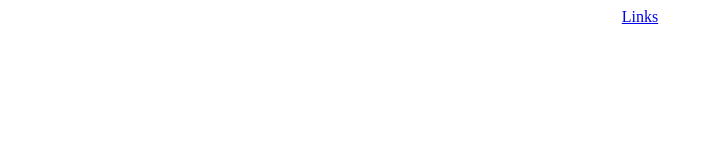
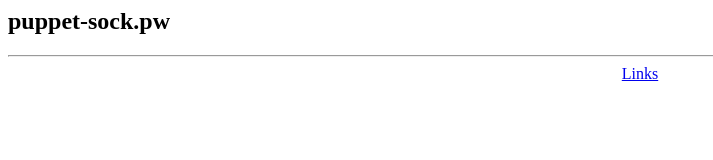
Before and after one commit to puppet-sock/puppet-sock.github.io, a plain HTML site: page index.html in a window 1280 px wide. Shown: the whole page, without its empty margins (0-713 px from the left). Drawn offline with Linux system fonts and the light colour scheme.

Commit message:
Update index.html

```diff
--- a/index.html
+++ b/index.html
@@ -8,7 +8,8 @@
 </head>
 
 <body>
-<!-- <h2></h2> -->
+<h2>puppet-sock.pw</h2>
+  <hr>
 <div>
   <center>
     <a href="./links.html">Links</a>
```
